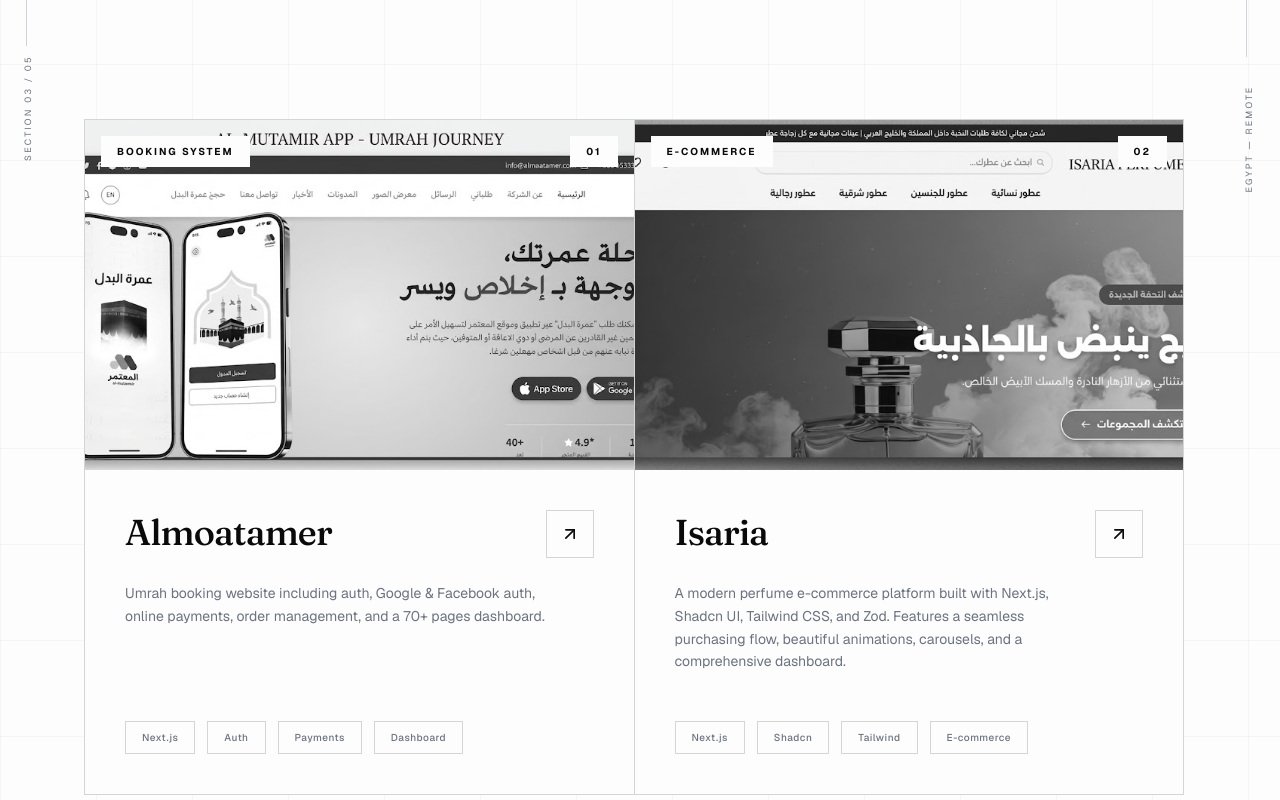
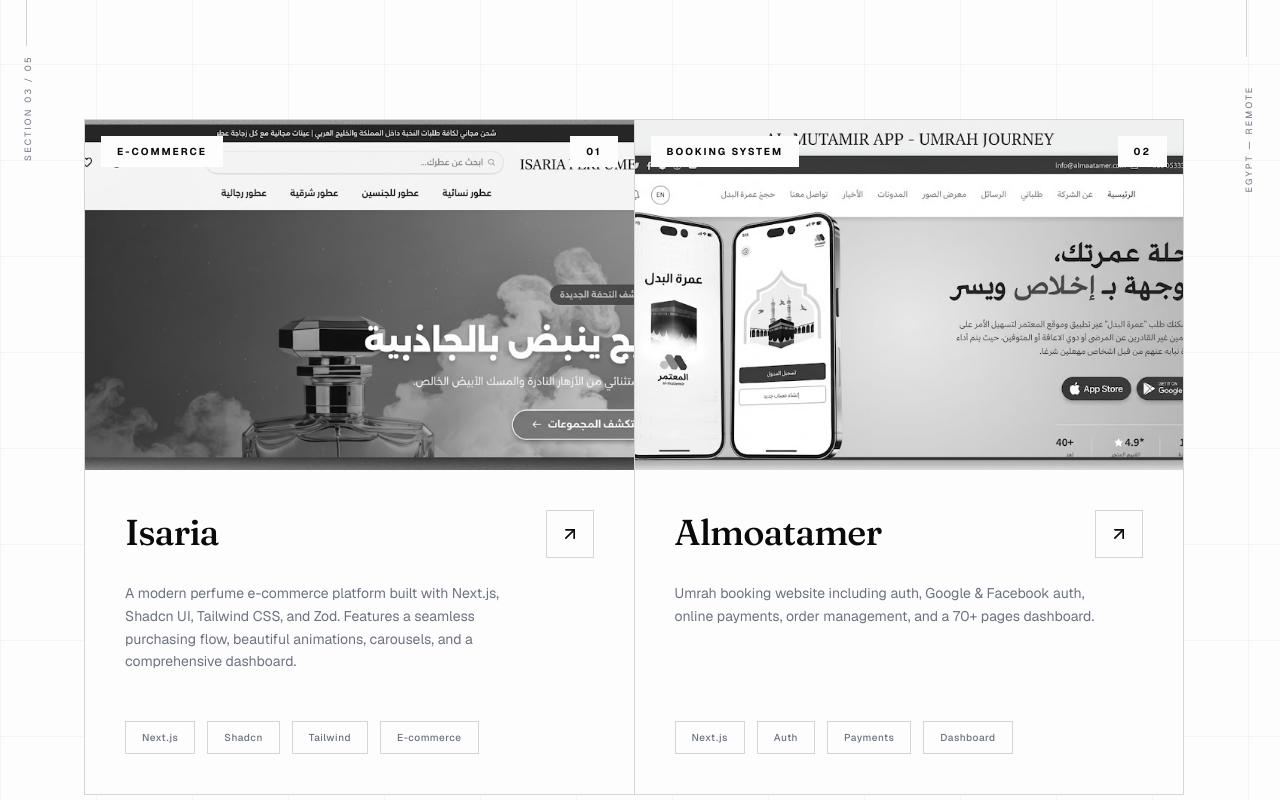
Before and after one commit to Amr-Oraby/portfolio, a Next.js app: page / in a window 1280 px wide. Shown: the part 2240-3040 px from the top of the page. Built offline with nearby package versions, Linux system fonts and the light colour scheme.

Commit message:
position

```diff
--- a/app/features/works/Works.tsx
+++ b/app/features/works/Works.tsx
@@ -6,6 +6,15 @@
 const projects: Project[] = [
   {
     index: "01",
+    category: "E-COMMERCE",
+    title: "Isaria",
+    description: "A modern perfume e-commerce platform built with Next.js, Shadcn UI, Tailwind CSS, and Zod. Features a seamless purchasing flow, beautiful animations, carousels, and a comprehensive dashboard.",
+    tags: ["Next.js", "Shadcn", "Tailwind", "E-commerce"],
+    link: "https://isaria.vercel.app/",
+    image: "/images/project 2.jpg",
+  },
+  {
+    index: "02",
     category: "BOOKING SYSTEM",
     title: "Almoatamer",
     description: "Umrah booking website including auth, Google & Facebook auth, online payments, order management, and a 70+ pages dashboard.",
@@ -13,15 +22,7 @@
     link: "https://almoatamer.vercel.app/",
     image: "/images/project 1.jpg",
   },
-  {
-    index: "02",
-    category: "E-COMMERCE",
-    title: "Isaria",
-    description: "A modern perfume e-commerce platform built with Next.js, Shadcn UI, Tailwind CSS, and Zod. Features a seamless purchasing flow, beautiful animations, carousels, and a comprehensive dashboard.",
-    tags: ["Next.js", "Shadcn", "Tailwind", "E-commerce"],
-    link: "https://isaria.vercel.app/",
-    image: "/images/project 2.jpg",
-  },
+
 
 ];
 
@@ -65,7 +66,7 @@
         <div className="grid grid-cols-1 xl:grid-cols-2 gap-px bg-border sm:ml-6 mt-10 border border-border">
           {projects.map((project) => (
             <div key={project.index} className="bg-card">
-               <ProjectCard project={project} />
+              <ProjectCard project={project} />
             </div>
           ))}
         </div>
```
